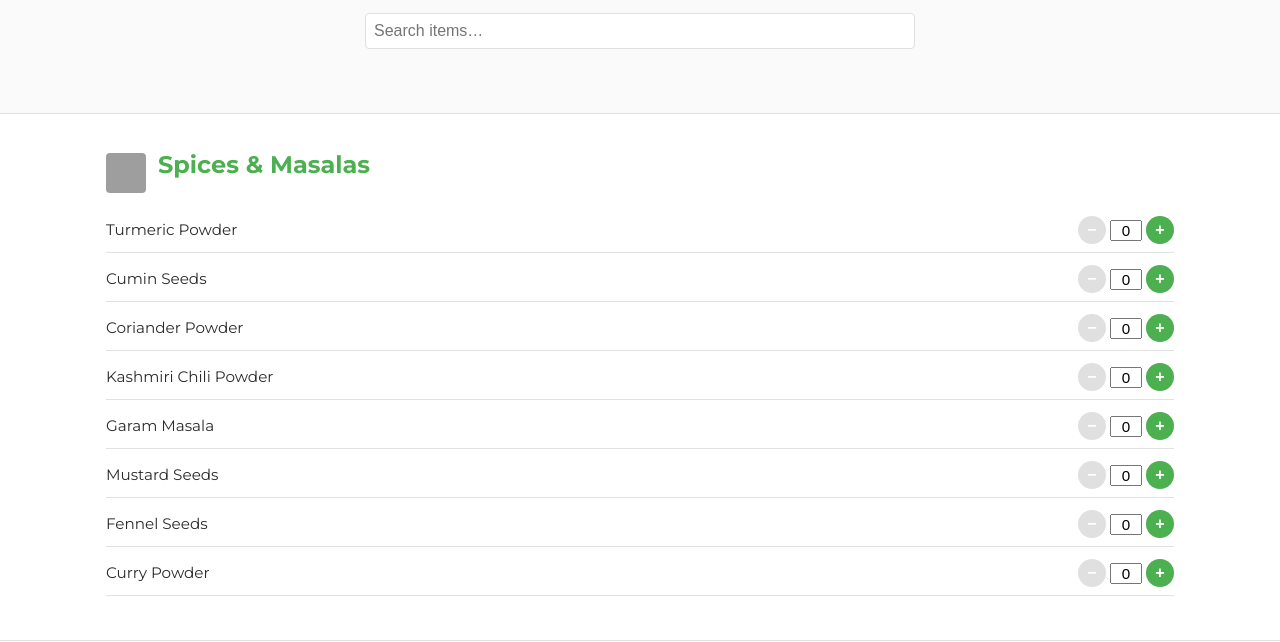
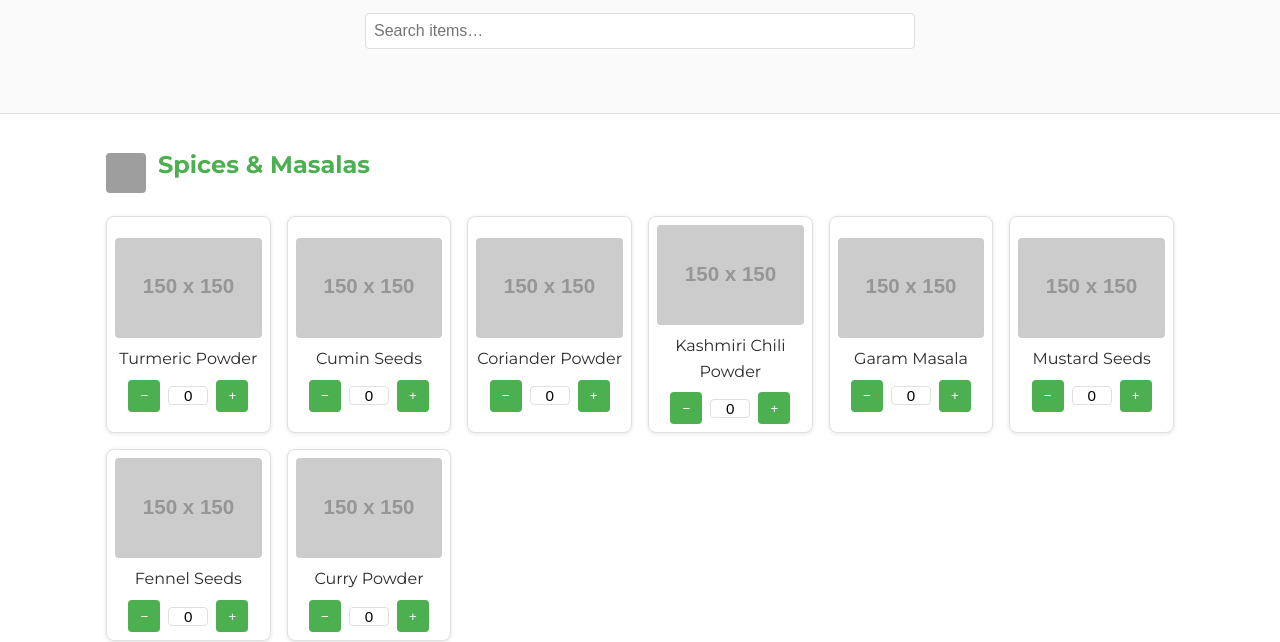
Before and after one commit to shreyasrkarthik/riata_market_website, a plain HTML site: page items.html in a window 1280 px wide. Shown: the part 190-832 px from the top of the page. Drawn offline with Linux system fonts and the light colour scheme; grey boxes are pictures that could not be loaded; placeholder pictures from the web are drawn by us.

Commit message:
feat: add product tiles and cart checkout

```diff
--- a/items.html
+++ b/items.html
@@ -40,6 +40,11 @@
         </div>
       </div>
     </section>
+
+    <!-- Floating checkout button shows number of items in cart -->
+    <button id="checkout-btn" class="cart-button" style="display:none;">
+      Checkout (<span id="cart-count">0</span>)
+    </button>
 
     <!-- Categories with items and quantity controls -->
     <section id="spices" class="product-category">
--- a/script.js
+++ b/script.js
@@ -114,35 +114,41 @@ function initShopPage(form) {
     drinks: document.getElementById('drinks-list')
   };
   const summaryContainer = document.getElementById('order-summary');
-  // Helper to build a product row with plus/minus controls
-  function buildRow(product) {
-    const row = document.createElement('div');
-    row.className = 'order-item';
-    row.dataset.id = product.id;
-    const nameSpan = document.createElement('span');
-    nameSpan.className = 'order-item-name';
-    nameSpan.textContent = product.name;
+  const checkoutBtn = document.getElementById('checkout-btn');
+  const cartCountEl = document.getElementById('cart-count');
+  // Build a product card with image and quantity controls
+  function buildCard(product) {
+    const card = document.createElement('div');
+    card.className = 'product-card';
+    card.dataset.id = product.id;
+
+    const img = document.createElement('img');
+    img.src = 'https://via.placeholder.com/150?text=' + encodeURIComponent(product.name);
+    img.alt = product.name;
+    card.appendChild(img);
+
+    const title = document.createElement('h3');
+    title.textContent = product.name;
+    card.appendChild(title);
+
     const controls = document.createElement('div');
-    controls.className = 'qty-controls';
+    controls.className = 'card-controls';
     const minusBtn = document.createElement('button');
     minusBtn.type = 'button';
-    minusBtn.className = 'qty-minus';
     minusBtn.textContent = '−';
     const qtyInput = document.createElement('input');
     qtyInput.type = 'text';
+    qtyInput.readOnly = true;
     qtyInput.className = 'qty-value';
-    qtyInput.readOnly = true;
     qtyInput.value = '0';
     const plusBtn = document.createElement('button');
     plusBtn.type = 'button';
-    plusBtn.className = 'qty-plus';
     plusBtn.textContent = '+';
     controls.appendChild(minusBtn);
     controls.appendChild(qtyInput);
     controls.appendChild(plusBtn);
-    row.appendChild(nameSpan);
-    row.appendChild(controls);
-    // Click handlers to adjust quantities
+    card.appendChild(controls);
+
     plusBtn.addEventListener('click', () => {
       cart[product.id] += 1;
       qtyInput.value = cart[product.id];
@@ -155,18 +161,21 @@ function initShopPage(form) {
         updateSummary();
       }
     });
-    return row;
+    return card;
   }
   // Populate each category list with its products
   products.forEach(prod => {
     const container = containers[prod.category];
     if (container) {
-      container.appendChild(buildRow(prod));
+      container.appendChild(buildCard(prod));
     }
   });
   // Function to refresh the order summary box
   function updateSummary() {
     const selected = products.filter(p => cart[p.id] > 0);
+    const count = selected.reduce((sum, item) => sum + cart[item.id], 0);
+    if (cartCountEl) cartCountEl.textContent = count;
+    if (checkoutBtn) checkoutBtn.style.display = count > 0 ? 'block' : 'none';
     if (selected.length === 0) {
       summaryContainer.textContent = 'No items selected.';
       return;
@@ -186,7 +195,7 @@ function initShopPage(form) {
     searchInput.addEventListener('input', () => {
       const query = searchInput.value.toLowerCase().trim();
       products.forEach(prod => {
-        const el = document.querySelector('.order-item[data-id="' + prod.id + '"]');
+        const el = document.querySelector('.product-card[data-id="' + prod.id + '"]');
         if (!el) return;
         if (!query || prod.name.toLowerCase().includes(query)) {
           el.style.display = '';
@@ -203,6 +212,11 @@ function initShopPage(form) {
           section.style.display = visible ? '' : 'none';
         }
       });
+    });
+  }
+  if (checkoutBtn) {
+    checkoutBtn.addEventListener('click', () => {
+      form.scrollIntoView({ behavior: 'smooth' });
     });
   }
   // Set pickup date to today and time to half an hour from now
--- a/styles.css
+++ b/styles.css
@@ -541,8 +541,75 @@ body {
   font-size: 1.5rem;
   color: var(--color-green);
 }
-.category-list .order-item {
-  margin-bottom: 0.75rem;
+.category-list {
+  display: grid;
+  grid-template-columns: repeat(auto-fill, minmax(150px, 1fr));
+  gap: 1rem;
+}
+
+.product-card {
+  background-color: #fff;
+  border: 1px solid var(--color-gray);
+  border-radius: 8px;
+  padding: 0.5rem;
+  text-align: center;
+  box-shadow: 0 1px 4px rgba(0, 0, 0, 0.1);
+}
+
+.product-card img {
+  width: 100%;
+  height: 100px;
+  object-fit: cover;
+  border-radius: 4px;
+}
+
+.product-card h3 {
+  font-size: 1rem;
+  margin-top: 0.5rem;
+}
+
+.card-controls {
+  display: flex;
+  justify-content: center;
+  align-items: center;
+  gap: 0.5rem;
+  margin-top: 0.5rem;
+}
+
+.card-controls button {
+  width: 32px;
+  height: 32px;
+  background-color: var(--color-green);
+  color: #fff;
+  border: none;
+  border-radius: 4px;
+  cursor: pointer;
+}
+
+.card-controls input {
+  width: 40px;
+  text-align: center;
+  border: 1px solid var(--color-gray);
+  border-radius: 4px;
+}
+
+.cart-button {
+  position: fixed;
+  bottom: 20px;
+  right: 20px;
+  background-color: var(--color-orange);
+  color: #fff;
+  border: none;
+  border-radius: 50px;
+  padding: 0.75rem 1.25rem;
+  font-weight: 600;
+  box-shadow: 0 2px 6px rgba(0, 0, 0, 0.2);
+  cursor: pointer;
+  z-index: 1000;
+}
+
+.cart-button:hover {
+  background-color: var(--color-dark-green);
 }
 
 /* Responsive styles */
```
